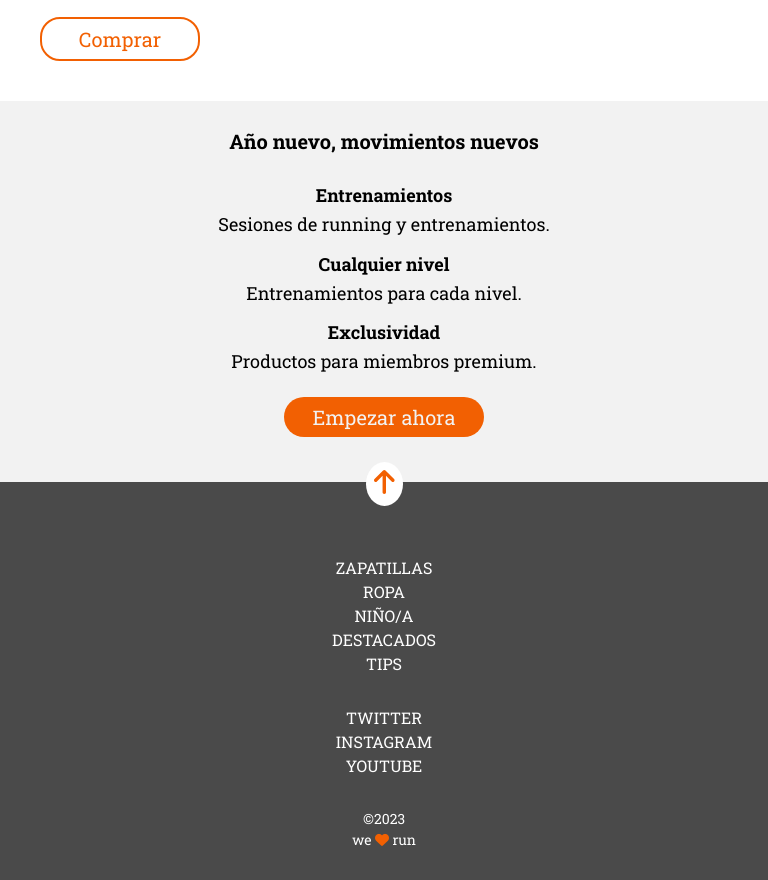
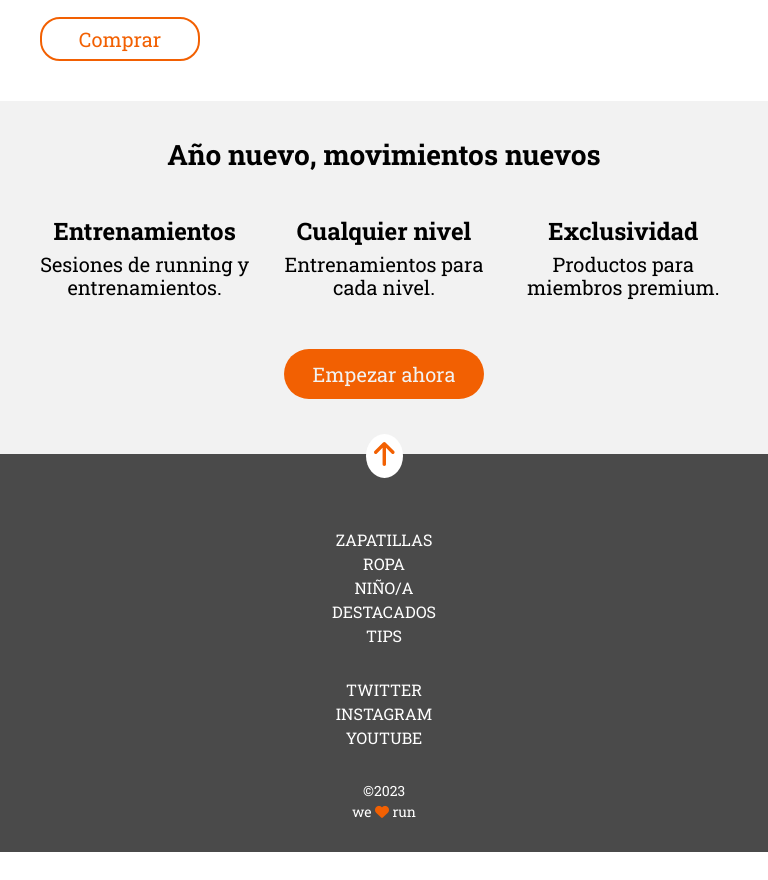
Before and after one commit to Adalab/modulo-1-evaluacion-final-Lurdesmg, a website: page src/html/index.html in a window 768 px wide. Shown: the part 1031-1911 px from the top of the page. After the commit the page ends 1883 px from the top, so only its background shows below. Drawn offline with nearby package versions, Linux system fonts and the light colour scheme; files that its build step writes are made by us from their sources; files whose address does not match are found by name.

Commit message:
tablet-version-main2

```diff
--- a/src/html/partials/main-2.html
+++ b/src/html/partials/main-2.html
@@ -1,20 +1,20 @@
 <section class="main__sec2">
-    <h3 class="main__sec2--title" id="main2">Año nuevo, movimientos nuevos</h3>
+    <h3 class="main__sec2-title" id="main2">Año nuevo, movimientos nuevos</h3>
 
-    <article class="main__sec2--article">
-      <h4 class="main__sec2--subtitle">Entrenamientos</h4>
-      <p class="main__sec2--text">Sesiones de running y entrenamientos.</p>
+    <article class="main__sec2-article grid__box1">
+      <h4 class="main__sec2-subtitle">Entrenamientos</h4>
+      <p class="main__sec2-text">Sesiones de running y entrenamientos.</p>
     </article>
-    <article class="main__sec2--articlle">
-      <h4 class="main__sec2--subtitle">Cualquier nivel</h4>
-      <p class="main__sec2--text">Entrenamientos para cada nivel.</p>
+    <article class="main__sec2-articlle grid__box2">
+      <h4 class="main__sec2-subtitle">Cualquier nivel</h4>
+      <p class="main__sec2-text">Entrenamientos para cada nivel.</p>
     </article>
-    <article class="main__sec2--article">
-      <h4 class="main__sec2--subtitle">Exclusividad</h4>
-      <p class="main__sec2--text">Productos para miembros premium.</p>
+    <article class="main__sec2-article grid__box3">
+      <h4 class="main__sec2-subtitle">Exclusividad</h4>
+      <p class="main__sec2-text">Productos para miembros premium.</p>
     </article>
 
-    <div class="main__sec2--container">
-      <a class="sec2--button" href="https://adalab.es" target="_blank">Empezar ahora</a>
+    <div class="main__sec2-container">
+      <a class="sec2-button" href="https://adalab.es" target="_blank">Empezar ahora</a>
     </div>
   </section>
--- a/src/scss/layout/_main2.scss
+++ b/src/scss/layout/_main2.scss
@@ -3,7 +3,7 @@
     padding: 2rem;
 }
 
-.main__sec2--title {
+.main__sec2-title {
     text-align: center;
     font-size: 2rem;
     font-weight: bold;
@@ -11,14 +11,14 @@
     margin-bottom: 1.5rem;
 }
 
-.main__sec2--subtitle {
+.main__sec2-subtitle {
     text-align: center;
     font-size: 1.8rem;
     font-weight: bold;
     padding: 1rem;
 }
 
-.main__sec2--text {
+.main__sec2-text {
     text-align: center;
     font-size: 1.8rem;
     line-height: 1.15;
@@ -26,17 +26,17 @@
 
 }
 
-.main__sec2--container {
+.main__sec2-container {
     margin: 2.5rem 0;
     background-color: #f26002;
-    padding: 1rem 1rem;
+    padding: 1rem;
     width: 20rem;
     border-radius: 2rem;
     margin-left: auto;
     margin-right: auto;
 }
 
-.sec2--button {
+.sec2-button {
     color: #f2f2f2;
     display: inline-block;
     width: 100%;
--- a/src/scss/layout/_tablet.scss
+++ b/src/scss/layout/_tablet.scss
@@ -29,6 +29,7 @@
         height: 100%;
     }
 
+
     .main__sec1 {
         display: flex;
         flex-direction: column;
@@ -51,4 +52,40 @@
         width: 16rem;
     }
 
+
+    .main__sec2 {
+        display: grid;
+        grid-template-columns: 1fr 1fr 1fr;
+        align-items: center;
+        padding: 3rem 2.5rem;
+    }
+    .main__sec2-title {
+        grid-column: 1/4;
+        font-size: 2.8rem;
+    }
+    .main__sec2-article {
+        padding: 1.5rem;
+    }
+    .main__sec2-subtitle {
+        font-size: 2.4rem;
+    }
+    .main__sec2-text {
+        font-size: 2rem;
+    }
+    .grid__box1 {
+        grid-column: 1/2;
+    }
+    .grid__box2 {
+        grid-column: 2/3;
+    }
+    .grid__box3 {
+        grid-column: 3/4;
+    }
+    .main__sec2-container {
+        grid-column: 2/3;
+    }
+    .main__sec2-container {
+        padding: 1.5rem;
+        border-radius: 3rem;
+    }
 }
```
